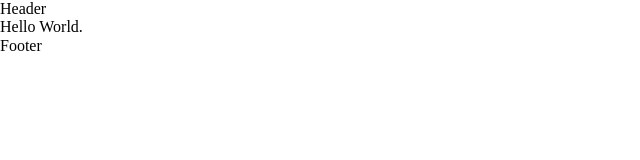
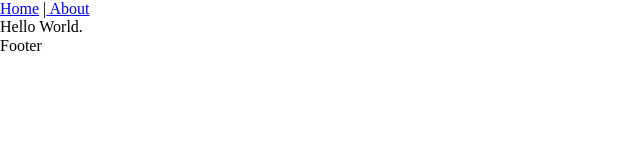
Before and after one commit to slightlyoffbeat/old-fashioned, a Next.js app: page / in a window 1280 px wide. Shown: the top 160 px of the page, without its empty margins (0-640 px from the left). Built offline with nearby package versions, Linux system fonts and the light colour scheme.

Commit message:
adding header example

```diff
--- a/components/Header.js
+++ b/components/Header.js
@@ -1,5 +1,12 @@
+import Link from 'next/link';
+
 const Header = () => (
-  <header>Header</header>
+  <header>
+    <nav>
+      <Link href="/"><a>Home</a></Link> |
+      <Link href="/about"><a> About</a></Link>
+    </nav>
+  </header>
 );
 
 export default Header;
--- a/next.config.js
+++ b/next.config.js
@@ -2,7 +2,7 @@
 const glob = require('glob');
 
 module.exports = {
-  webpack: (config, { dev }) => {
+  webpack: (config, { dev }) => { // eslint-disable-line no-unused-vars
     config.module.rules.push(
       {
         test: /\.(css|scss)/,
--- a/package.json
+++ b/package.json
@@ -8,7 +8,7 @@
     "dev": "next dev",
     "build": "next build && next export -o dist",
     "start": "next start",
-    "deploy": "gh-pages -d dist"
+    "deploy": "npm run build && touch dist/.nojekyll && gh-pages -d dist"
   },
   "author": "Dan Brown",
   "license": "ISC",
```
